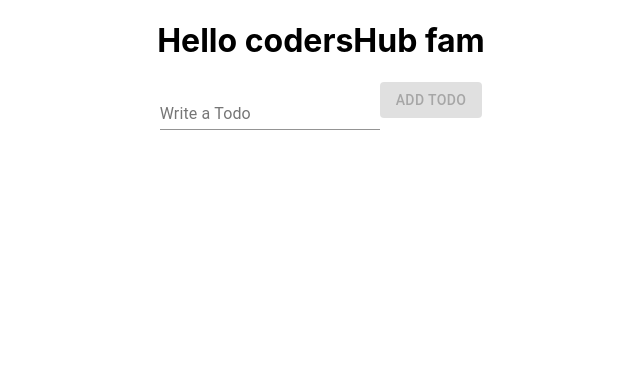
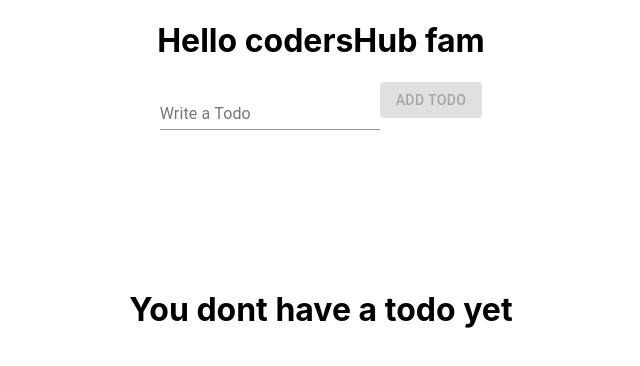
Before and after one commit to OnyemaAnthony/todo-list-react, a React (Create React App) app: page / in a window 1280 px wide. Shown: the top 366 px of the page, without its empty margins (319-959 px from the left). Built offline with nearby package versions, Linux system fonts and the light colour scheme; no server answers; the database is empty.

Commit message:
fix validation error

```diff
--- a/src/App.css
+++ b/src/App.css
@@ -1,7 +1,9 @@
 .App {
   text-align: center;
 }
-
+.empty_todo{
+    margin-top: 10rem;
+}
 .App-logo {
   height: 40vmin;
   pointer-events: none;
--- a/src/App.js
+++ b/src/App.js
@@ -17,13 +17,15 @@ function App() {
         })
 
     }, []);
-    const addTodo = (event) => {
+    const addTodo = async (event) => {
         event.preventDefault();
+        if(input.trim()){
+           await db.collection('todos').add({
+                todo: input,
+                timestamp: firebase.firestore.FieldValue.serverTimestamp(),
+            })
+        }
 
-        db.collection('todos').add({
-            todo: input,
-            timestamp: firebase.firestore.FieldValue.serverTimestamp(),
-        })
         setInput('');
     }
 
@@ -40,13 +42,20 @@ function App() {
                 </Button>
 
             </form>
-            <ul>
+            {todos.length <= 0 ? <h1 className='empty_todo'>You dont have a todo yet</h1> :
+
+                <ul>
                 {todos.map(todo => (
 
                     < Todo todo={todo}/>
-                ))}
+                ))
+
+                }
 
             </ul>
+
+            }
+
         </div>
     );
 }
```
